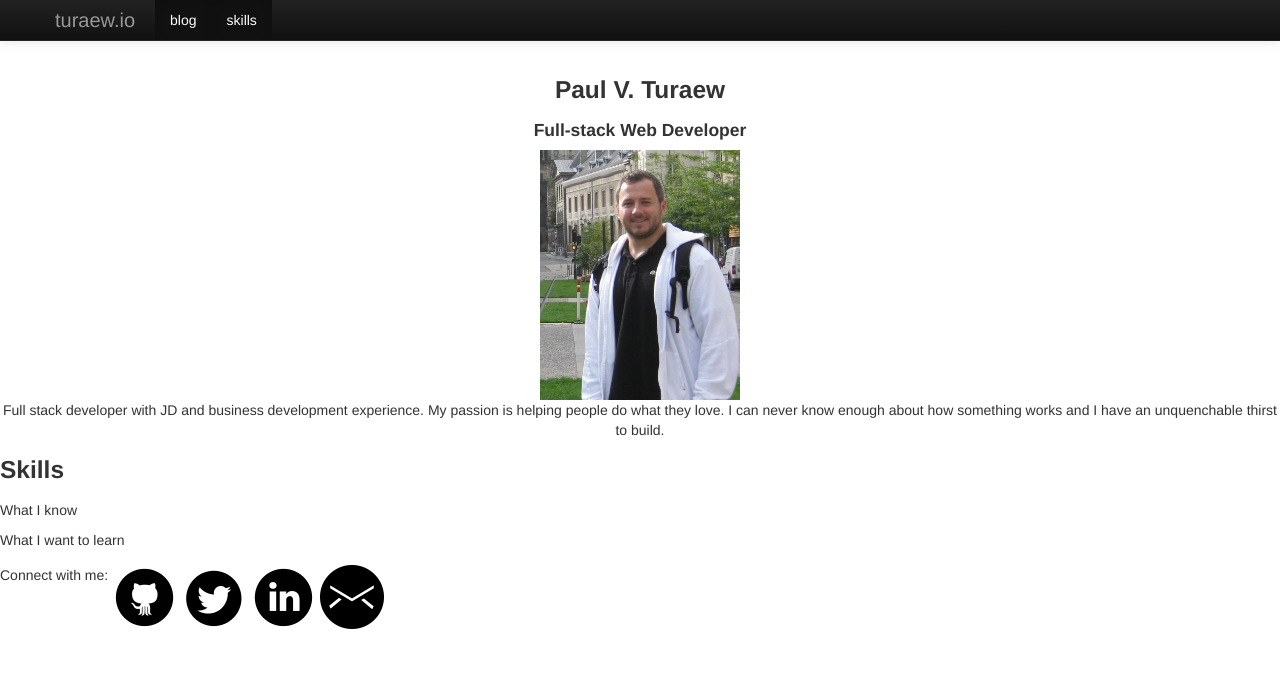
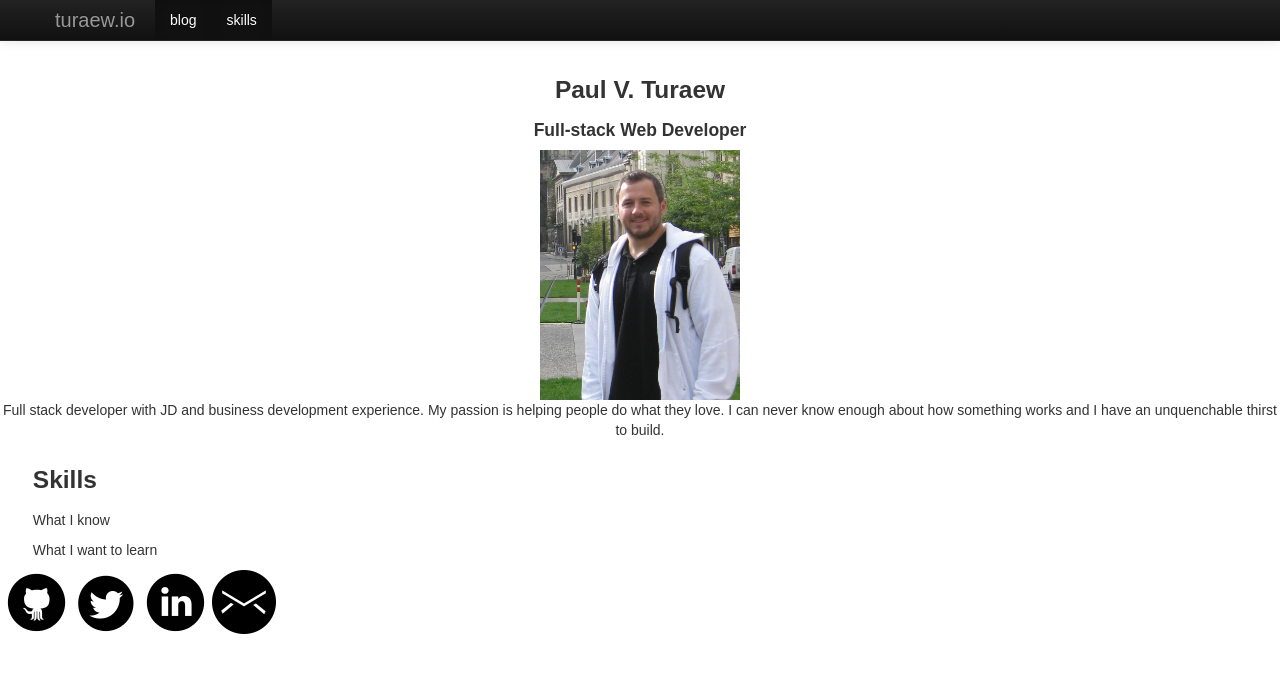
Before and after one commit to PaulTuraew/PaulTuraew.github.io, a Jekyll site: the page built from index.html, in a window 1280 px wide. Shown: the top 673 px of the page. Built offline with Jekyll 4.4.1, drawn with Linux system fonts in a browser that asks for light colours; nearby versions of some CDN libraries; Markdown is read by kramdown in place of the engine named in the settings; the list of posts is cut into pages by our own code.

Commit message:
minor CSS changes

```diff
--- a/_includes/footer.html
+++ b/_includes/footer.html
@@ -2,7 +2,6 @@
 
 
 <div class="footer-social">
-  <span>Connect with me:</span>
   <li><a href="https://github.com/PaulTuraew">
     <img src='/assets/github_circle_black-64.png' />
   </a></li>
@@ -12,7 +11,7 @@
   <li><a href="https://www.linkedin.com/in/pturaew">
     <img src='/assets/linkedin2.png' />
   </a></li>
-  <li><a href="mailto:paul.turaew@gmail.com?Subject=Hi" target="_blank"><img src='/assets/circle-email.png'></a>
+  <li><a href="mailto:paul.turaew@gmail.com?Subject=Hi!" target="_blank"><img src='/assets/circle-email.png'></a>
 
 </div>
 
--- a/css/index.css
+++ b/css/index.css
@@ -8,9 +8,17 @@
     height: auto;
 }
 
+.skills{
+  margin: 0 auto;
+  text-align: center;
+  padding: 0;
+  color: red;
+}
+
 .footer-social {
   margin-top:5px;
   height:30px;
+  margin: 0 auto;
 }
 .footer-social ul {
   float:left;
--- a/index.html
+++ b/index.html
@@ -8,8 +8,10 @@
   <p>Full stack developer with JD and business development experience. My passion is helping people do what they love. I can never know enough about how something works and I have an unquenchable thirst to build.</p>
 </div>
 
+<div class="span8">
 <div id="skills">
   <h3>Skills</h3>
   <p>What I know</p>
   <p>What I want to learn</p>
 </div>
+</div>
```
Also changed, not shown: css/bootstrap.css, 7 other files.
